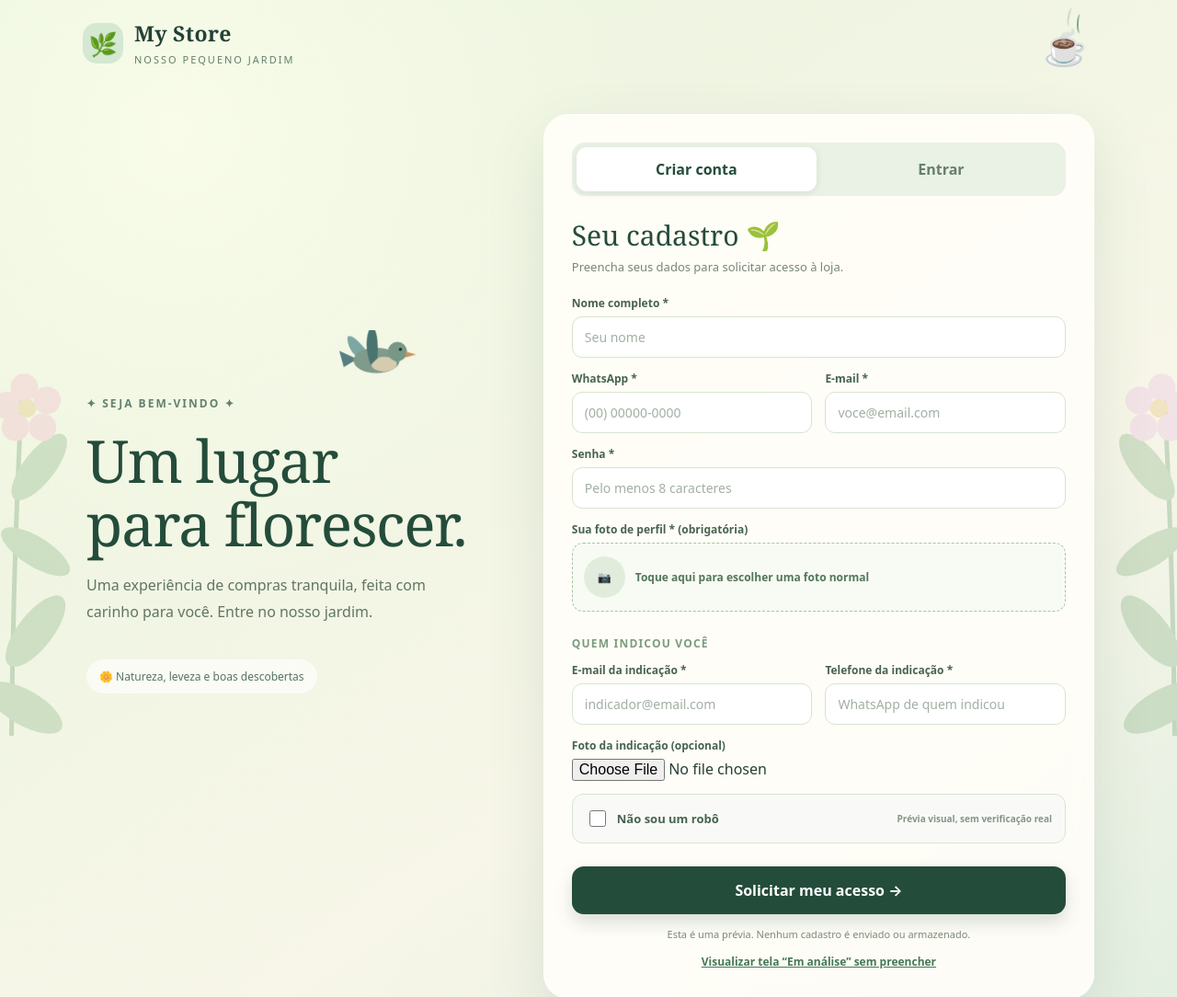
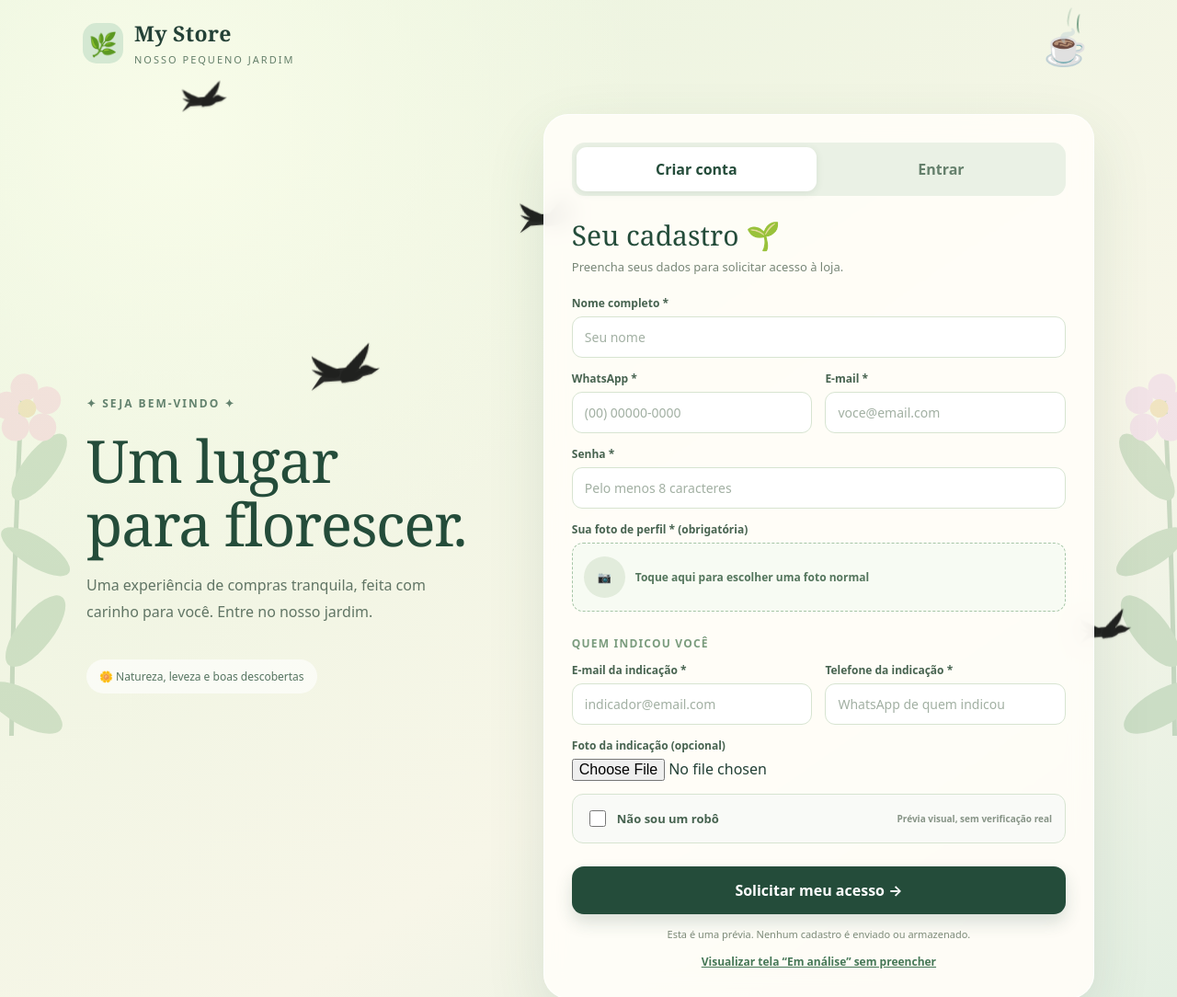
Before and after one commit to mymy774/mystore, a plain HTML site: page index.html in a window 1280 px wide. Shown: the top 1084 px of the page at 92% size. Drawn offline with Linux system fonts and the light colour scheme.

Commit message:
Implement animated birds in silhouette effect
Added animated birds in silhouette to the background.

```diff
--- a/index.html
+++ b/index.html
@@ -95,101 +95,144 @@
       <g fill="#7dac7b"><ellipse cx="102" cy="375" rx="19" ry="46" transform="rotate(-50 102 375)"/><ellipse cx="128" cy="295" rx="19" ry="47" transform="rotate(48 128 295)"/><ellipse cx="143" cy="210" rx="16" ry="43" transform="rotate(-48 143 210)"/><ellipse cx="163" cy="120" rx="17" ry="44" transform="rotate(48 163 120)"/></g>
       <g fill="#f2b0c7"><circle cx="162" cy="32" r="15"/><circle cx="184" cy="50" r="15"/><circle cx="174" cy="78" r="15"/><circle cx="145" cy="73" r="15"/><circle cx="140" cy="48" r="15"/></g><circle cx="161" cy="55" r="10" fill="#e1b866"/></svg>
     <svg class="branch right" viewBox="0 0 280 470" fill="none"><path d="M65 500Q105 270 160 30" stroke="#659469" stroke-width="5"/><g fill="#7dac7b"><ellipse cx="102" cy="375" rx="19" ry="46" transform="rotate(-50 102 375)"/><ellipse cx="128" cy="295" rx="19" ry="47" transform="rotate(48 128 295)"/><ellipse cx="143" cy="210" rx="16" ry="43" transform="rotate(-48 143 210)"/><ellipse cx="163" cy="120" rx="17" ry="44" transform="rotate(48 163 120)"/></g><g fill="#e8b7e5"><circle cx="162" cy="32" r="15"/><circle cx="184" cy="50" r="15"/><circle cx="174" cy="78" r="15"/><circle cx="145" cy="73" r="15"/><circle cx="140" cy="48" r="15"/></g><circle cx="161" cy="55" r="10" fill="#e1b866"/></svg>
-    <style>
-  .ave-real {
-    position: absolute;
-    left: -120px;
-    width: 100px;
-    height: 70px;
+   <!-- INÍCIO: PÁSSAROS EM SILHUETA -->
+<style>
+  #ceu-passaros {
+    position: fixed;
+    inset: 0;
     pointer-events: none;
-    animation: percurso 18s linear infinite;
-    animation-delay: var(--atraso);
+    overflow: hidden;
+    z-index: 5;
   }
 
-  .ave1 { bottom: 360px; --atraso: 0s; }
-  .ave2 { bottom: 305px; --atraso: -4.5s; }
-  .ave3 { bottom: 395px; --atraso: -9s; }
-  .ave4 { bottom: 335px; --atraso: -13.5s; }
-
-  .asa-voando {
-    transform-origin: 56px 37px;
-    animation:
-      bater .38s ease-in-out infinite alternate,
-      mostrarVoo 18s step-end infinite;
-    animation-delay: 0s, var(--atraso);
+  .passaro-sombra {
+    position: absolute;
+    left: -150px;
+    top: var(--altura);
+    width: var(--tamanho);
+    height: auto;
+    overflow: visible;
+    opacity: .9;
+    animation: atravessar var(--tempo) linear infinite;
+    animation-delay: var(--atraso);
+    filter: drop-shadow(0 1px 1px #0002);
   }
 
-  .asa-pousada {
-    opacity: 0;
-    animation: mostrarPouso 18s step-end infinite;
-    animation-delay: var(--atraso);
+  .passaro-sombra .asa-esquerda {
+    transform-origin: 48px 47px;
+    animation: asaEsquerda .42s ease-in-out infinite alternate;
   }
 
-  @keyframes bater {
-    from { transform: rotate(-35deg); }
-    to { transform: rotate(40deg); }
+  .passaro-sombra .asa-direita {
+    transform-origin: 54px 47px;
+    animation: asaDireita .42s ease-in-out infinite alternate;
   }
 
-  @keyframes percurso {
+  @keyframes asaEsquerda {
+    from { transform: rotate(-18deg) scaleY(.7); }
+    to { transform: rotate(18deg) scaleY(1.25); }
+  }
+
+  @keyframes asaDireita {
+    from { transform: rotate(16deg) scaleY(1.2); }
+    to { transform: rotate(-16deg) scaleY(.65); }
+  }
+
+  @keyframes atravessar {
     0% {
-      transform: translate(-90px, 60px) scale(.8);
+      transform: translate(-100px, 25px) scale(.8);
     }
-    25% {
-      transform: translate(32vw, -16px) scale(.9);
+    35% {
+      transform: translate(38vw, -28px) scale(1);
     }
-    58%, 78% {
-      transform: translate(calc(100vw - 50px), 0) scale(.8);
+    55% {
+      transform: translate(58vw, 5px) scale(.95);
+    }
+    68% {
+      transform: translate(69vw, 5px) scale(.95);
     }
     100% {
-      transform: translate(calc(100vw + 220px), -55px) scale(.9);
+      transform: translate(calc(100vw + 250px), -45px)
+                 scale(.85);
     }
   }
 
-  @keyframes mostrarVoo {
-    0%, 57% { opacity: 1; }
-    58%, 77% { opacity: 0; }
-    78%, 100% { opacity: 1; }
-  }
-
-  @keyframes mostrarPouso {
-    0%, 57% { opacity: 0; }
-    58%, 77% { opacity: 1; }
-    78%, 100% { opacity: 0; }
-  }
-
   @media (prefers-reduced-motion: reduce) {
-    .ave-real, .asa-voando, .asa-pousada {
+    .passaro-sombra,
+    .passaro-sombra .asa-esquerda,
+    .passaro-sombra .asa-direita {
       animation: none !important;
     }
-    .asa-voando { opacity: 0; }
-    .asa-pousada { opacity: 1; }
+    #ceu-passaros { display: none; }
   }
 </style>
 
-<svg class="ave-real ave1" viewBox="0 0 110 76">
-  <path d="M30 38 L6 27 L12 49Z" fill="#577f81"/>
-  <path d="M48 34 Q25 3 17 8 Q16 27 38 42Z" fill="#7da7a2"/>
-  <ellipse cx="56" cy="40" rx="31" ry="17" fill="#7f9b8c"/>
-  <ellipse cx="66" cy="45" rx="17" ry="10" fill="#d5ccad"/>
-  <circle cx="84" cy="28" r="13" fill="#789786"/>
-  <path d="M95 28 L109 32 L95 36Z" fill="#cb935b"/>
-  <circle cx="88" cy="25" r="2" fill="#142b25"/>
-  <path class="asa-voando"
-        d="M57 36 Q35 3 24 6 Q28 31 55 49Z"
-        fill="#4a746f"/>
-  <path class="asa-pousada"
-        d="M55 35 Q43 38 36 49 Q51 53 65 42Z"
-        fill="#4a746f"/>
-</svg>
+<div id="ceu-passaros" aria-hidden="true">
+  <svg class="passaro-sombra"
+       viewBox="0 0 120 100">
+    <!-- Corpo e cauda -->
+    <path fill="#101010"
+      d="M28 54 Q44 43 62 45
+         Q74 42 83 48
+         L105 45 L94 53
+         L82 56 Q71 67 56 62
+         L28 64 L11 76 L23 58 Z"/>
+
+    <!-- Asa esquerda -->
+    <path class="asa-esquerda" fill="#080808"
+      d="M49 48 Q32 30 18 7
+         Q18 30 27 44
+         L13 32 Q21 55 44 61
+         Q50 57 49 48Z"/>
+
+    <!-- Asa direita -->
+    <path class="asa-direita" fill="#080808"
+      d="M54 49 Q67 28 79 9
+         Q84 29 71 47
+         L86 35 Q77 57 58 62
+         Q52 58 54 49Z"/>
+
+    <!-- Cabeça e bico -->
+    <path fill="#080808"
+      d="M78 44 Q85 38 92 43
+         L102 47 L91 49
+         Q84 55 78 51Z"/>
+  </svg>
+</div>
 
 <script>
-  const primeiraAve = document.querySelector('.ave-real.ave1');
-  for (let numero = 2; numero <= 4; numero++) {
-    const ave = primeiraAve.cloneNode(true);
-    ave.classList.replace('ave1', ave${numero});
-    primeiraAve.parentNode.appendChild(ave);
-  }
+(function () {
+  const ceu = document.getElementById("ceu-passaros");
+  if (!ceu || ceu.dataset.iniciado) return;
+  ceu.dataset.iniciado = "sim";
+
+  const original = ceu.querySelector(".passaro-sombra");
+
+  const aves = [
+    ["12%", "65px", "19s", "0s"],
+    ["25%", "85px", "23s", "-7s"],
+    ["38%", "55px", "17s", "-12s"],
+    ["49%", "95px", "26s", "-4s"],
+    ["62%", "70px", "21s", "-16s"],
+    ["74%", "60px", "24s", "-10s"],
+    ["85%", "80px", "28s", "-20s"]
+  ];
+
+  aves.forEach((dados, indice) => {
+    const ave = indice === 0
+      ? original
+      : original.cloneNode(true);
+
+    ave.style.setProperty("--altura", dados[0]);
+    ave.style.setProperty("--tamanho", dados[1]);
+    ave.style.setProperty("--tempo", dados[2]);
+    ave.style.setProperty("--atraso", dados[3]);
+
+    if (indice > 0) ceu.appendChild(ave);
+  });
+})();
 </script>
+<!-- FIM: PÁSSAROS EM SILHUETA -->
   </div>
   <div class="shell">
     <header>
```
